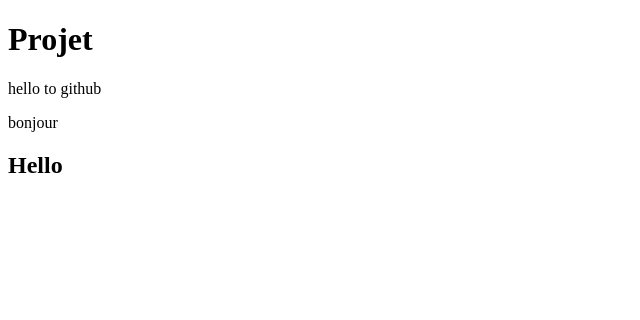
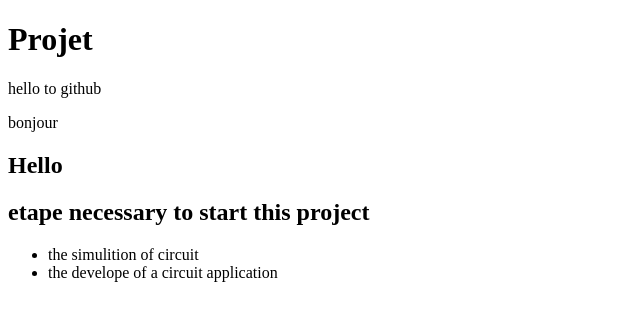
Before and after one commit to Reda1712/Reda, a plain HTML site: page index.html in a window 1280 px wide. Shown: the whole page, without its empty margins (0-640 px from the left). Drawn offline with Linux system fonts and the light colour scheme.

Commit message:
etape to develop this application

```diff
--- a/index.html
+++ b/index.html
@@ -4,9 +4,16 @@
     <meta charset="UTF-8">
     <meta name="viewport" content="width=device-width, initial-scale=1.0">
     <title>Home kenz-arab</title>
+</head>
 <body>
     <h1> Projet </h1>
     <p> hello to github</p>
     <p> bonjour</p>
     <h2>Hello</h2>
+    <h2>etape necessary to start this project</h2>
+    <ul>
+        <li>the simulition of circuit</li>
+        <li>the develope of a circuit application </li>
+    </ul>
 </body>
+</html>
```
